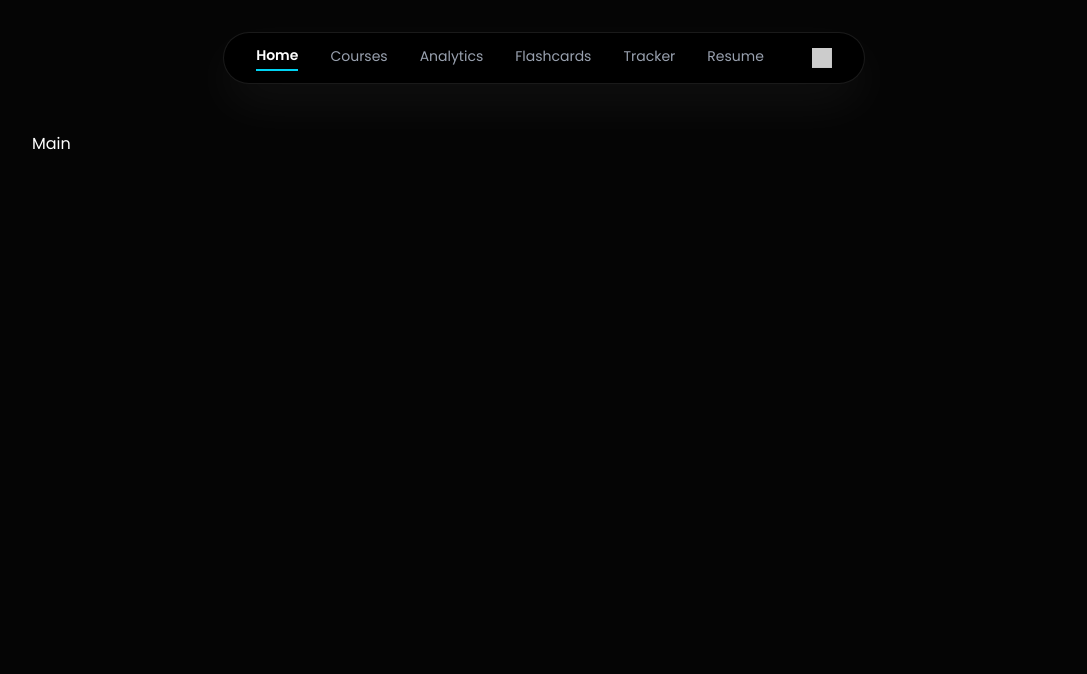
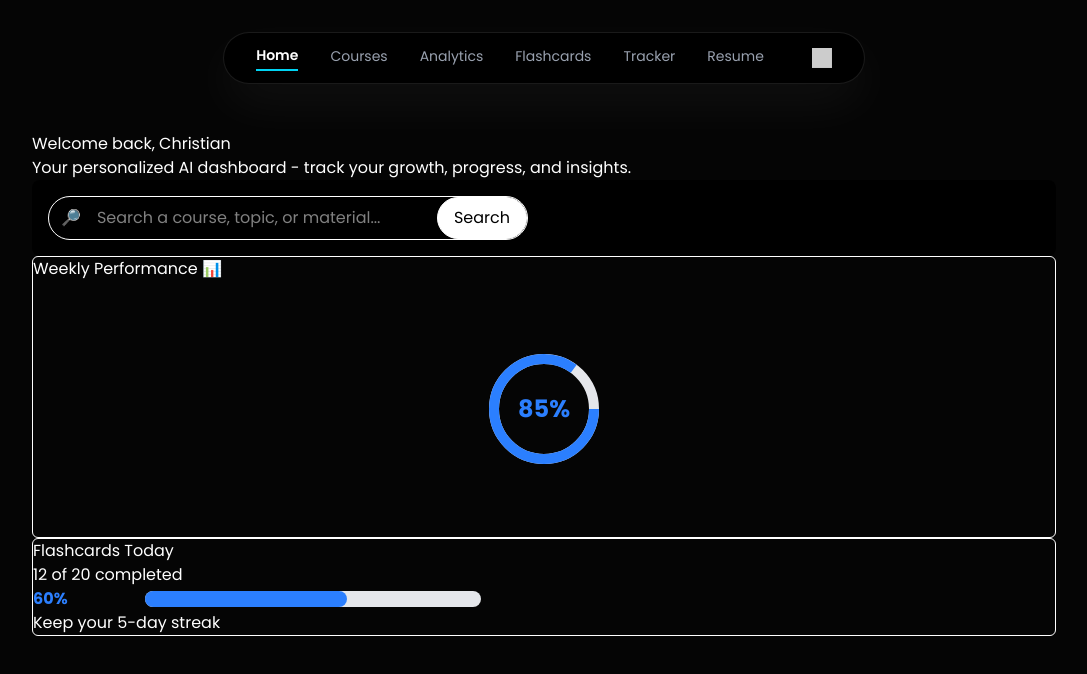
Before and after one commit to Speender/EducAIteFront, a React (Vite) app in the folder Frontend/: page / in a window 1280 px wide. Shown: the top 674 px of the page, without its empty margins (96-1183 px from the left). Built offline with nearby package versions, Linux system fonts and the light colour scheme.

Commit message:
add some components

```diff
--- /dev/null
+++ b/Frontend/src/pages/main/components/CircularProgressBar.tsx
@@ -0,0 +1,43 @@
+import React from 'react';
+
+interface Props {
+    percentage: number
+}
+
+const CircularProgressBar = ({ percentage }: Props) => {
+  const radius = 50;
+  const circumference = 2 * Math.PI * radius;
+  const offset = circumference - (percentage / 100) * circumference;
+
+  return (
+    <div className="flex justify-center items-center h-64">
+      <svg width="120" height="120">
+        <circle
+          className="text-gray-200"
+          strokeWidth="10"
+          stroke="currentColor"
+          fill="transparent"
+          r={radius}
+          cx="60"
+          cy="60"
+        />
+        <circle
+          className="text-blue-500 transition-all duration-500 ease-in-out"
+          strokeWidth="10"
+          stroke="currentColor"
+          fill="transparent"
+          r={radius}
+          cx="60"
+          cy="60"
+          strokeDasharray={circumference}
+          strokeDashoffset={offset}
+        />
+      </svg>
+      <div className="absolute text-2xl font-bold text-blue-500">
+        {percentage}%
+      </div>
+    </div>
+  );
+};
+
+export default CircularProgressBar;
--- /dev/null
+++ b/Frontend/src/pages/main/components/Flashcards.tsx
@@ -0,0 +1,15 @@
+import React from 'react';
+import ProgressBar from './ProgressBar';
+
+const Flashcards = () => {
+    return (
+        <div className='border border-white rounded-md'>
+            <h1>Flashcards Today</h1>
+            <h1>12 of 20 completed</h1>
+            <ProgressBar percentage={60}/>
+            <p>Keep your 5-day streak</p>
+        </div>
+    );
+};
+
+export default Flashcards;
--- /dev/null
+++ b/Frontend/src/pages/main/components/Header.tsx
@@ -0,0 +1,10 @@
+import React from 'react'
+
+const Header = () => (
+    <div>
+        <h1>Welcome back, Christian</h1>
+        <h3>Your personalized AI dashboard - track your growth, progress, and insights.</h3>
+    </div>
+)
+
+export default Header
--- /dev/null
+++ b/Frontend/src/pages/main/components/ProgressBar.tsx
@@ -0,0 +1,21 @@
+import React from 'react';
+
+interface Props {
+    percentage: number
+}
+
+const ProgressBar = ({ percentage }: Props) => {
+  return (
+    <div className="flex items-center w-full max-w-md">
+      <div className="w-1/4 font-bold text-blue-500">{percentage}%</div>
+      <div className="w-3/4 bg-gray-200 rounded-full h-4 relative">
+        <div
+          className="bg-blue-500 h-full rounded-full transition-all duration-500 ease-in-out"
+          style={{ width: `${percentage}%` }}
+        />
+      </div>
+    </div>
+  );
+};
+
+export default ProgressBar;
--- /dev/null
+++ b/Frontend/src/pages/main/components/Search.tsx
@@ -0,0 +1,21 @@
+import React from 'react';
+
+const Search = () => {
+    return (
+        <div className="flex items-center bg-black p-4 rounded-lg">
+            <div className="flex items-center border border-white rounded-full">
+                <div className="text-white mr-2 ml-3">🔎</div>
+                <input
+                    type="text"
+                    placeholder="Search a course, topic, or material..."
+                    className="bg-black text-white outline-none border-none rounded-full p-2"
+                />
+                <button className="ml-4 bg-white text-black rounded-full border border-white px-4 py-2 hover:bg-gray-200 transition">
+                    Search
+                </button>
+            </div>
+        </div>
+    );
+};
+
+export default Search;
--- /dev/null
+++ b/Frontend/src/pages/main/components/WeeklyPerformance.tsx
@@ -0,0 +1,13 @@
+import React from 'react';
+import CircularProgressBar from './CircularProgressBar';
+
+const WeeklyPerformance = () => {
+    return (
+        <div className='border border-white rounded-md'>
+            <h1>Weekly Performance 📊</h1>
+            <CircularProgressBar percentage={85}/>
+        </div>
+    );
+};
+
+export default WeeklyPerformance;
--- a/Frontend/src/pages/main/index.tsx
+++ b/Frontend/src/pages/main/index.tsx
@@ -1,8 +1,15 @@
 import React from 'react'
+import Header from './components/Header'
+import Search from './components/Search'
+import WeeklyPerformance from './components/WeeklyPerformance'
+import Flashcards from './components/Flashcards'
 
 const Main: React.FC = () => (
 	<div>
-		<h1>Main</h1>
+		<Header />
+        <Search />
+        <WeeklyPerformance />
+        <Flashcards />
 	</div>
 )
 
```
Also changed, not shown: Frontend/src/pages/main/components/AIInsights.tsx (added), Frontend/src/pages/main/components/ResumeSnapshot.tsx (added), Frontend/src/pages/main/components/UpcomingTasks.tsx (added).
